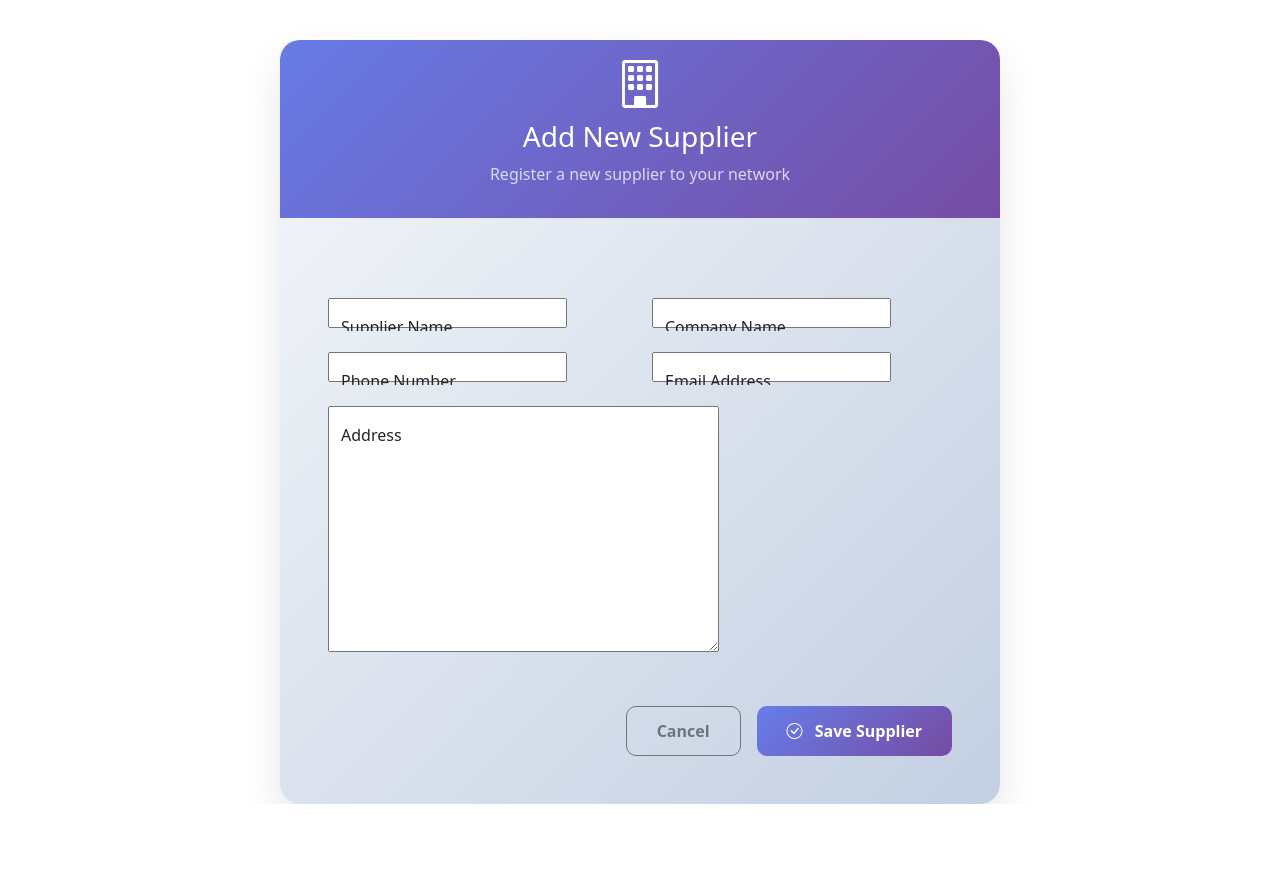
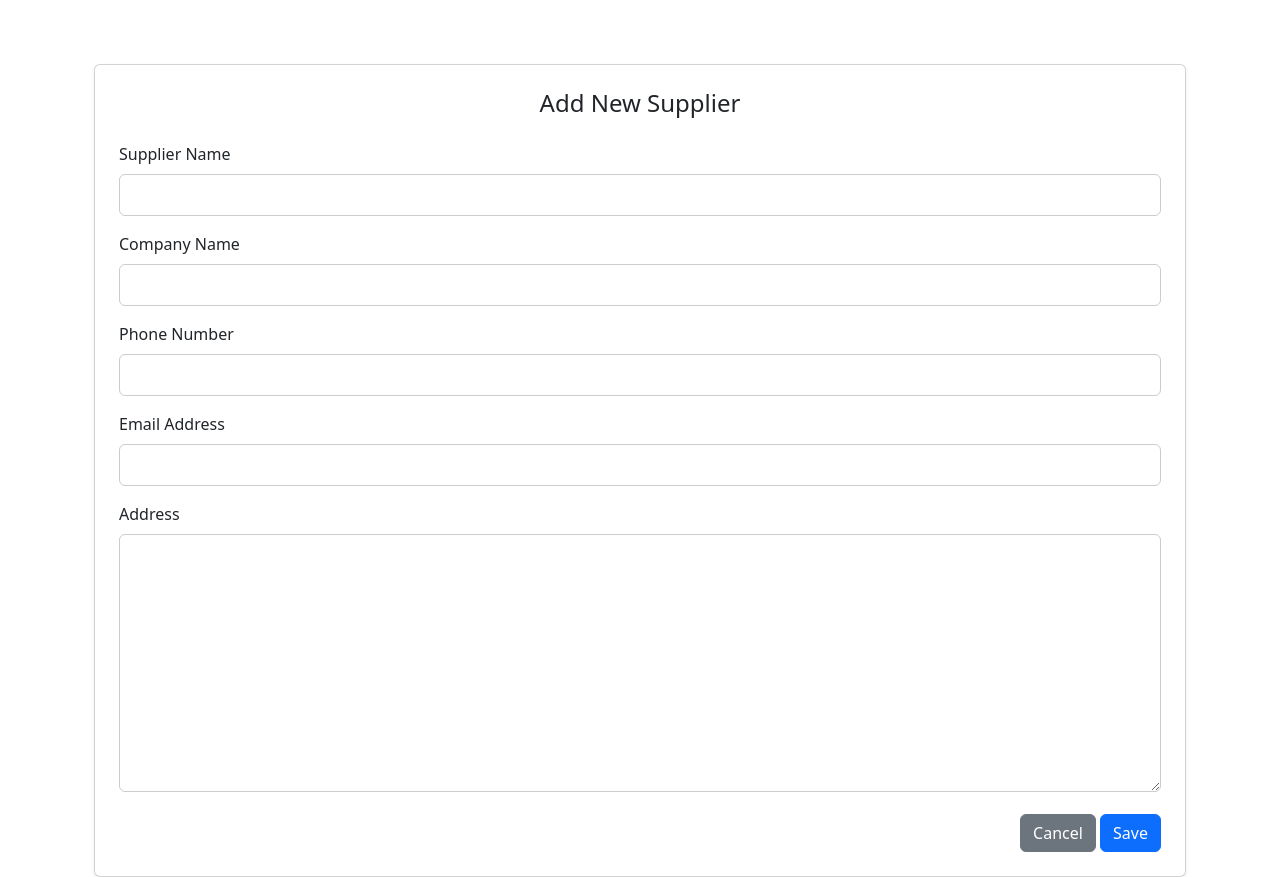
Before and after one commit to AryatuhaNoweria/MAYONDO_WOOD_FURNITURE, a Django app: page /suppliers/add/ in a window 1280 px wide. Shown: the part 56-933 px from the top of the page. Before the commit the page ends 860 px from the top, so only its background shows below. Run offline with Django 5.2, Linux system fonts and the light colour scheme; some libraries are stand-ins or nearby versions.

Commit message:
modified files

```diff
--- a/suppliers/forms.py
+++ b/suppliers/forms.py
@@ -4,4 +4,9 @@
 class SupplierForm(forms.ModelForm):
     class Meta:
         model = Supplier
-        fields = '__all__'
+        fields = ['name','company_name','phone','email','address']
+        error_messages = {
+            "name":{"required":"please enter the name"},
+            "phone":{"required":"phone is required"},
+            'address':{"required":"please enter address"}
+            }
--- a/suppliers/templates/supplier_form.html
+++ b/suppliers/templates/supplier_form.html
@@ -1,108 +1,66 @@
 {% extends 'base.html' %}
-{% load crispy_forms_tags %}
-{% load static %}
 
 {% block content %}
-<style>
-  .supplier-form-card {
-    background: linear-gradient(135deg, #f5f7fa 0%, #c3cfe2 100%);
-    border: none;
-    border-radius: 20px;
-    box-shadow: 0 20px 40px rgba(0,0,0,0.1);
-    overflow: hidden;
-  }
-  .supplier-form-header {
-    background: linear-gradient(135deg, #667eea 0%, #764ba2 100%);
-    color: white;
-    padding: 2rem;
-    margin: -1.5rem -1.5rem 2rem -1.5rem;
-  }
-  .form-control {
-    border-radius: 10px;
-    border: 2px solid #e9ecef;
-    padding: 12px 16px;
-    transition: all 0.3s ease;
-  }
-  .form-control:focus {
-    border-color: #667eea;
-    box-shadow: 0 0 0 0.2rem rgba(102, 126, 234, 0.25);
-  }
-  .btn-submit {
-    background: linear-gradient(135deg, #667eea 0%, #764ba2 100%);
-    border: none;
-    border-radius: 10px;
-    padding: 12px 30px;
-    font-weight: 600;
-    transition: all 0.3s ease;
-  }
-  .btn-submit:hover {
-    transform: translateY(-2px);
-    box-shadow: 0 10px 20px rgba(102, 126, 234, 0.3);
-  }
-  .btn-cancel {
-    border-radius: 10px;
-    padding: 12px 30px;
-    font-weight: 600;
-  }
-</style>
+<div class="container mt-5">
+  <div class="card p-4 shadow-sm">
+    <h4 class="text-center mb-4">
+      {% if supplier %}Update Supplier{% else %}Add New Supplier{% endif %}
+    </h4>
 
-<div class="container mt-4">
-  <div class="row justify-content-center">
-    <div class="col-lg-8">
-      <div class="card supplier-form-card">
-        <div class="supplier-form-header text-center">
-          <i class="bi bi-building" style="font-size: 3rem; margin-bottom: 1rem;"></i>
-          <h3 class="mb-0">{% if supplier %}Update Supplier{% else %}Add New Supplier{% endif %}</h3>
-          <p class="mb-0 mt-2 opacity-75">{% if supplier %}Update supplier information{% else %}Register a new supplier to your network{% endif %}</p>
+    <form method="POST" novalidate>
+      {% csrf_token %}
+
+      <div class="mb-3">
+        <label class="form-label">Supplier Name</label>
+        {{ form.name }}
+        {% if form.name.errors %}
+          <div class="text-danger small">{{ form.name.errors.0 }}</div>
+        {% endif %}
       </div>
 
-        <div class="card-body p-4 p-lg-5">
-          <form method="POST" novalidate>
-            {% csrf_token %}
-            <div class="row g-4">
-              <div class="col-md-6">
-                <div class="form-floating">
-                  {{ form.name }}
-                  <label for="{{ form.name.id_for_label }}">Supplier Name</label>
-                </div>
-              </div>
-              <div class="col-md-6">
-                <div class="form-floating">
+      <div class="mb-3">
+        <label class="form-label">Company Name</label>
         {{ form.company_name }}
-                  <label for="{{ form.company_name.id_for_label }}">Company Name</label>
-                </div>
-              </div>
-              <div class="col-md-6">
-                <div class="form-floating">
-                  {{ form.phone }}
-                  <label for="{{ form.phone.id_for_label }}">Phone Number</label>
-                </div>
-              </div>
-              <div class="col-md-6">
-                <div class="form-floating">
-                  {{ form.email }}
-                  <label for="{{ form.email.id_for_label }}">Email Address</label>
-                </div>
-              </div>
-              <div class="col-12">
-                <div class="form-floating">
-                  {{ form.address }}
-                  <label for="{{ form.address.id_for_label }}">Address</label>
-                </div>
-              </div>
       </div>
 
-            <div class="d-flex justify-content-end mt-5">
-              <a href="{% url 'supplier_list' %}" class="btn btn-outline-secondary btn-cancel me-3">Cancel</a>
-              <button type="submit" class="btn btn-primary btn-submit">
-                <i class="bi bi-check-circle me-2"></i>
-                {% if supplier %}Update Supplier{% else %}Save Supplier{% endif %}
+      <div class="mb-3">
+        <label class="form-label">Phone Number</label>
+        {{ form.phone }}
+        {% if form.phone.errors %}
+          <div class="text-danger small">{{ form.phone.errors.0 }}</div>
+        {% endif %}
+      </div>
+
+      <div class="mb-3">
+        <label class="form-label">Email Address</label>
+        {{ form.email }}
+      </div>
+
+      <div class="mb-3">
+        <label class="form-label">Address</label>
+        {{ form.address }}
+        {% if form.address.errors %}
+          <div class="text-danger small">{{ form.address.errors.0 }}</div>
+        {% endif %}
+      </div>
+
+      <div class="text-end">
+        <a href="{% url 'supplier_list' %}" class="btn btn-secondary">Cancel</a>
+        <button type="submit" class="btn btn-primary">
+          {% if supplier %}Update{% else %}Save{% endif %}
         </button>
       </div>
     </form>
   </div>
 </div>
-    </div>
-  </div>
-</div>
+
+<!-- Add Bootstrap styling to all fields -->
+<style>
+  input, textarea, select {
+    width: 100%;
+    padding: 8px;
+    border: 1px solid #ccc;
+    border-radius: 6px;
+  }
+</style>
 {% endblock %}
--- a/templates/base.html
+++ b/templates/base.html
@@ -11,6 +11,16 @@
     <link href="https://cdn.jsdelivr.net/npm/bootstrap@5.3.2/dist/css/bootstrap.min.css" rel="stylesheet">
     <link href="https://cdn.jsdelivr.net/npm/bootstrap-icons@1.11.3/font/bootstrap-icons.min.css" rel="stylesheet">
 </head>
+{% if messages %}
+  <div class="container mt-3">
+    {% for message in messages %}
+      <div class="alert alert-{{ message.tags }} alert-dismissible fade show" role="alert">
+        {{ message }}
+        <button type="button" class="btn-close" data-bs-dismiss="alert" aria-label="Close"></button>
+      </div>
+    {% endfor %}
+  </div>
+{% endif %}
 <body>
     <!-- Include the navigation bar -->
      {% if not hide_navbar %}
--- a/templates/landing.html
+++ b/templates/index.html
@@ -5,7 +5,7 @@
 
 {% block content %}
 <style>
-    /* Hide navbar only on landing page */
+
     .navbar { display: none !important; }
     body { padding-top: 0 !important; }
     .landing-hero {
@@ -42,7 +42,7 @@
 <footer class="footer mt-auto py-3 bg-dark text-light">
   <div class="container text-center">
     <marquee behavior="scroll" direction="left" scrollamount="5" class="mb-2">
-      🌲 Big Sale! Get 10% Off All Furniture This Week Only — Visit Mayondo Wood and Furniture Now! 🪵🛋️
+      🌲 Big Sale! Get 5% Off All Furniture This Week Only — Visit Mayondo Wood and Furniture Now!
     </marquee>
 
     <p class="mb-1">
--- a/users/urls.py
+++ b/users/urls.py
@@ -2,7 +2,7 @@
 from . import views
 
 urlpatterns = [
-     path('', views.landing_view, name='landing'),
+     path('', views.index_view, name='index'),
      path('login/', views.login_view, name='login'),
      path('register/', views.register, name='register'),
      path('logout/', views.logout_view, name='logout'),
--- a/users/views.py
+++ b/users/views.py
@@ -9,8 +9,8 @@
 from .forms import CustomUserCreationForm,Userloginform
 
 
-def landing_view(request):
-    return render(request, 'landing.html')
+def index_view(request):
+    return render(request, 'index.html')
 
 def register(request):
     if request.method == 'POST':
```
Also changed, not shown: reports/templates/sales_report.html (+32 -1 lines), sales/templates/sale_list.html (+7 -2 lines), users/templates/manager_dashboard.html (+24 -3 lines), db.sqlite3. Lines whose indentation alone changed are shown as unchanged.
